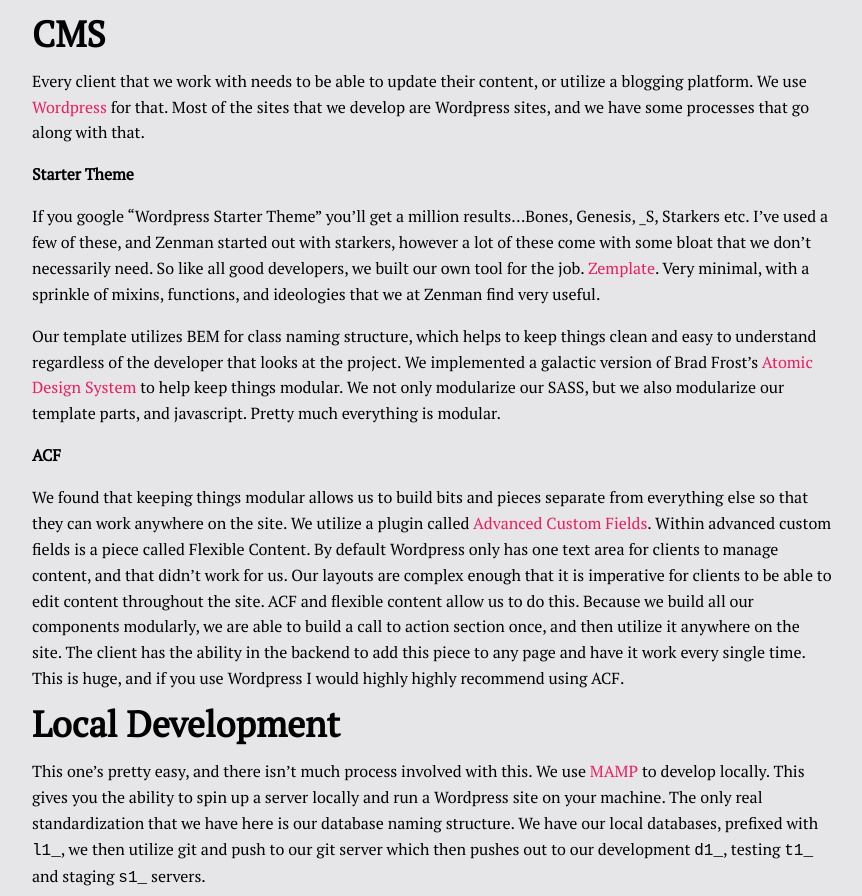
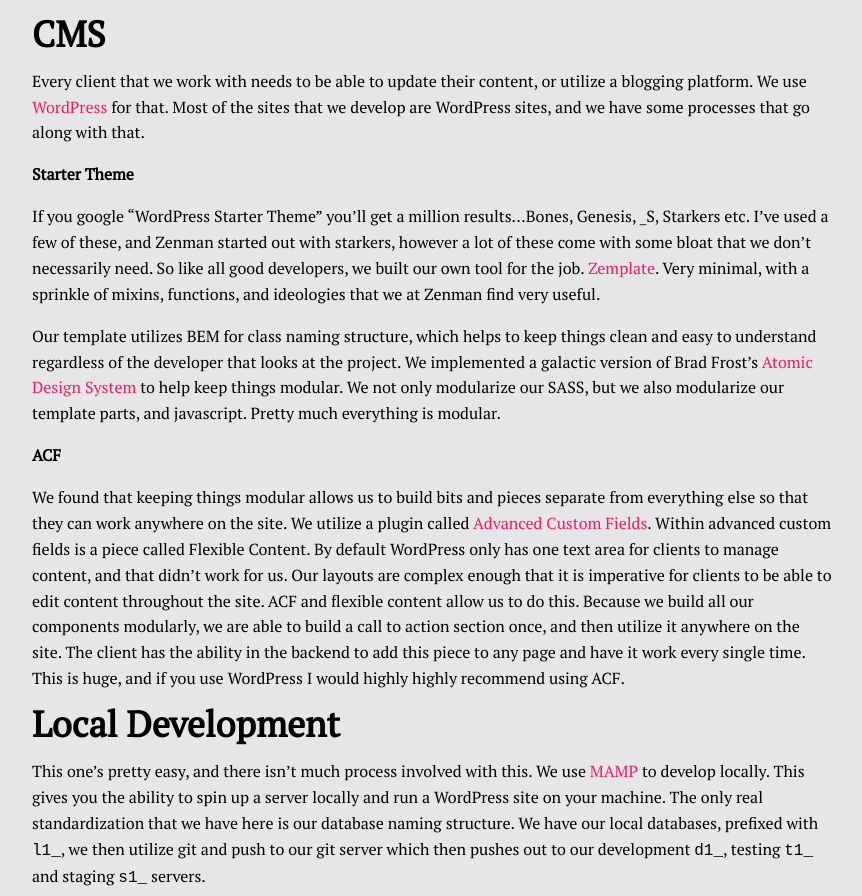
Before and after one commit to magnificode/DomBlog, a Jekyll site: the page built from _posts/2015-06-16-the-ellusive-development-process.markdown, in a window 1280 px wide and 1400 px high, scrolled down 1694 px. Shown: the part 161-1057 px from the top of the window, without its empty margins (208-1070 px from the left). Built offline with Jekyll 4.4.1, drawn with Linux system fonts in a browser that asks for light colours; nearby versions of some CDN libraries.

Commit message:
Add correct capitalization of WordPress...

```diff
--- a/_posts/2015-02-19-choosing-your-stack-part-1.markdown
+++ b/_posts/2015-02-19-choosing-your-stack-part-1.markdown
@@ -31,4 +31,4 @@
 - [Symfony](http://symfony.com/)
 - [Backbone](http://backbonejs.org/)
 
-Obviously some of these are front end, others are backend. We are looking at all of these options and how they pair together. Each has their pros and cons but at the moment we need to figure out what set of tools will not only be most effective for the project, but we need to also figure out which tools play to the skills we currently have. Zenman is primarily a wordpress shop. That being said we have a pretty solid understanding of PHP, which makes us lean towards utilizing symfony as a the backend framework. We are still in the process but I think we have a good start. Updates to come as they develop.
+Obviously some of these are front end, others are backend. We are looking at all of these options and how they pair together. Each has their pros and cons but at the moment we need to figure out what set of tools will not only be most effective for the project, but we need to also figure out which tools play to the skills we currently have. Zenman is primarily a WordPress shop. That being said we have a pretty solid understanding of PHP, which makes us lean towards utilizing symfony as a the backend framework. We are still in the process but I think we have a good start. Updates to come as they develop.
--- a/_posts/2015-05-14-spinning-up-process.markdown
+++ b/_posts/2015-05-14-spinning-up-process.markdown
@@ -26,7 +26,7 @@
 
 DON'T DO IT! Sticking to the process may incur a little bit of extra time up front, but for the love of God it has the potential to save your ass in the long run.
 
-Nothing like an example to help justify my claim...one of our steps in the process, almost immediately after our discovery meeting, is to run a smoke test on the clients server. A smoke test for anyone interested is just an automated test that runs through a series of tasks to ensure that, in our case, the clients server is set up to handle a wordpress installation. There have been a few times where the process doesn't get followed, the client drags their feet in getting us hosting credentials, and all of the sudden, it's time to launch the site! Hooray right? Not exactly. I've tried to launch to a server where a smoke test was not ran before and run into castrophic problems...it's running on PHP4...ssh isn't enabled...the server was bit by a PC and is now a windows server...awful awful terrible things like that. And because of these things, the site didn't get launched, and the project delivery date had to be extended, sometimes as long as weeks after the initial go live date.
+Nothing like an example to help justify my claim...one of our steps in the process, almost immediately after our discovery meeting, is to run a smoke test on the clients server. A smoke test for anyone interested is just an automated test that runs through a series of tasks to ensure that, in our case, the clients server is set up to handle a WordPress installation. There have been a few times where the process doesn't get followed, the client drags their feet in getting us hosting credentials, and all of the sudden, it's time to launch the site! Hooray right? Not exactly. I've tried to launch to a server where a smoke test was not ran before and run into castrophic problems...it's running on PHP4...ssh isn't enabled...the server was bit by a PC and is now a windows server...awful awful terrible things like that. And because of these things, the site didn't get launched, and the project delivery date had to be extended, sometimes as long as weeks after the initial go live date.
 
 If process had been followed, we wouldn't have run into these issues, they would have been resolved while development was happening, and the site would have gone live on the day it was supposed to.
 
--- a/_posts/2015-06-16-the-ellusive-development-process.markdown
+++ b/_posts/2015-06-16-the-ellusive-development-process.markdown
@@ -34,22 +34,22 @@
 
 ##CMS
 
-Every client that we work with needs to be able to update their content, or utilize a blogging platform. We use [Wordpress](http://www.wordpress.org) for that. Most of the sites that we develop are Wordpress sites, and we have some processes that go along with that.
+Every client that we work with needs to be able to update their content, or utilize a blogging platform. We use [WordPress](http://www.WordPress.org) for that. Most of the sites that we develop are WordPress sites, and we have some processes that go along with that.
 
 **Starter Theme**
 
-If you google “Wordpress Starter Theme” you’ll get a million results...Bones, Genesis, _S, Starkers etc. I’ve used a few of these, and Zenman started out with starkers, however a lot of these come with some bloat that we don’t necessarily need. So like all good developers, we built our own tool for the job. [Zemplate](https://github.com/zenman/zemplate). Very minimal, with a sprinkle of mixins, functions, and ideologies that we at Zenman find very useful.
+If you google “WordPress Starter Theme” you’ll get a million results...Bones, Genesis, _S, Starkers etc. I’ve used a few of these, and Zenman started out with starkers, however a lot of these come with some bloat that we don’t necessarily need. So like all good developers, we built our own tool for the job. [Zemplate](https://github.com/zenman/zemplate). Very minimal, with a sprinkle of mixins, functions, and ideologies that we at Zenman find very useful.
 
 Our template utilizes BEM for class naming structure, which helps to keep things clean and easy to understand regardless of the developer that looks at the project. We implemented a galactic version of Brad Frost’s [Atomic Design System](http://bradfrost.com/blog/post/atomic-web-design/) to help keep things modular. We not only modularize our SASS, but we also modularize our template parts, and javascript. Pretty much everything is modular.
 
 **ACF**
 
-We found that keeping things modular allows us to build bits and pieces separate from everything else so that they can work anywhere on the site. We utilize a plugin called [Advanced Custom Fields](http://www.advancedcustomfields.com/). Within advanced custom fields is a piece called Flexible Content. By default Wordpress only has one text area for clients to manage content, and that didn’t work for us. Our layouts are complex enough that it is imperative for clients to be able to edit content throughout the site. ACF and flexible content allow us to do this. Because we build all our components modularly, we are able to build a call to action section once, and then utilize it anywhere on the site. The client has the ability in the backend to add this piece to any page and have it work every single time. This is huge, and if you use Wordpress I would highly highly recommend using ACF.
+We found that keeping things modular allows us to build bits and pieces separate from everything else so that they can work anywhere on the site. We utilize a plugin called [Advanced Custom Fields](http://www.advancedcustomfields.com/). Within advanced custom fields is a piece called Flexible Content. By default WordPress only has one text area for clients to manage content, and that didn’t work for us. Our layouts are complex enough that it is imperative for clients to be able to edit content throughout the site. ACF and flexible content allow us to do this. Because we build all our components modularly, we are able to build a call to action section once, and then utilize it anywhere on the site. The client has the ability in the backend to add this piece to any page and have it work every single time. This is huge, and if you use WordPress I would highly highly recommend using ACF.
 
 
 ##Local Development
 
-This one’s pretty easy, and there isn’t much process involved with this. We use [MAMP](https://www.mamp.info/en/) to develop locally. This gives you the ability to spin up a server locally and run a Wordpress site on your machine. The only real standardization that we have here is our database naming structure. We have our local databases, prefixed with `l1_`, we then utilize git and push to our git server which then pushes out to our development `d1_`, testing `t1_` and staging `s1_` servers.
+This one’s pretty easy, and there isn’t much process involved with this. We use [MAMP](https://www.mamp.info/en/) to develop locally. This gives you the ability to spin up a server locally and run a WordPress site on your machine. The only real standardization that we have here is our database naming structure. We have our local databases, prefixed with `l1_`, we then utilize git and push to our git server which then pushes out to our development `d1_`, testing `t1_` and staging `s1_` servers.
 
 This utilizes some git hook sorcery that I will not pretend to be privy to. But it’s awesome, and my co-worker [Tomas Mulder](http://www.codepen.io/tcmulder) is a git sorcerer. Ask him about it, and it’ll go right over your head.
 
--- a/about.html
+++ b/about.html
@@ -8,7 +8,7 @@
         <div class="about-blurb__inner">
             <div class="about-blurb__content">
                 <h3>Hi! I'm Dom, a Front End Developer from Denver.</h3>
-                <p>My passion lies in <strong>efficient</strong>, well <strong>organized</strong>, <strong>innovative</strong> code and beautiful <strong>design</strong>. I also enjoy Motion Graphics and Illustration. I've spent <strong>4+ years</strong> building custom Wordpress sites, driven by informed design and development. Thus enabling me to create a friendly experience for the user, and an easy to use CMS for the client.</p>
+                <p>My passion lies in <strong>efficient</strong>, well <strong>organized</strong>, <strong>innovative</strong> code and beautiful <strong>design</strong>. I also enjoy Motion Graphics and Illustration. I've spent <strong>4+ years</strong> building custom WordPress sites, driven by informed design and development. Thus enabling me to create a friendly experience for the user, and an easy to use CMS for the client.</p>
             </div>
         </div>
     </section>
@@ -22,7 +22,7 @@
                 </div>
                 <h2>Core Skills</h2>
                 <ul>
-                    <li>Wordpress</li>
+                    <li>WordPress</li>
                     <li>HTML</li>
                     <li>CSS</li>
                     <li>SASS</li>
--- a/resume.html
+++ b/resume.html
@@ -36,7 +36,7 @@
                     <ul>
                         <li>Development team lead.</li>
                         <li>Worked to implement numerous processes in order to streamline and increase the quality of code that the development team produces.</li>
-                        <li>Produce high quality work through use of tools like Wordpress to provide clients an easy to manage custom website.</li>
+                        <li>Produce high quality work through use of tools like WordPress to provide clients an easy to manage custom website.</li>
                         <li>Work closely with clients to better understand their needs in addition to their users' needs.</li>
                         <li>Utilize analytics and other data to make informed UI and UX decisions.</li>
                     </ul>
@@ -73,7 +73,7 @@
             </div>
             <div class="resume__description">
                 <ul class="resume__skills">
-                    <li>Wordpress</li>
+                    <li>WordPress</li>
                     <li>HTML</li>
                     <li>CSS</li>
                     <li>SASS</li>
```
Also changed, not shown: work.html (+4 -4 lines), 7 other files.
